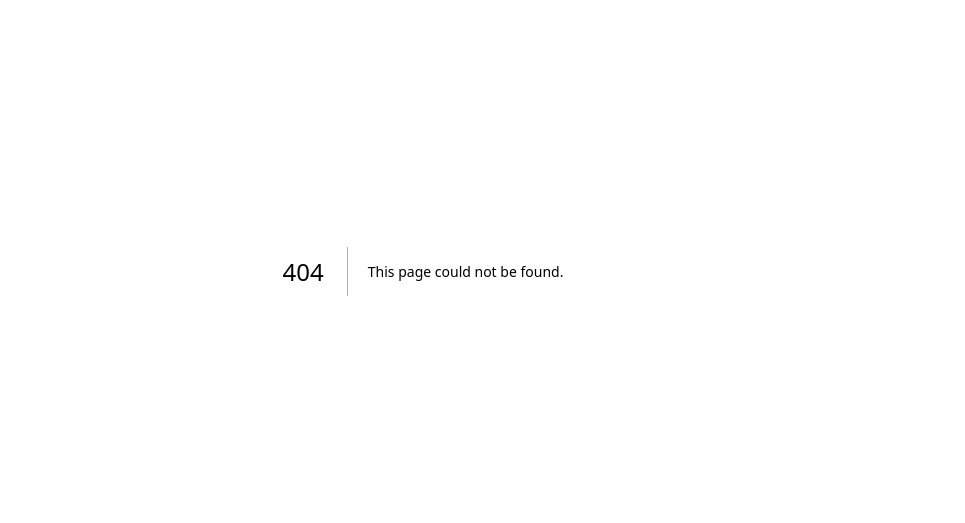
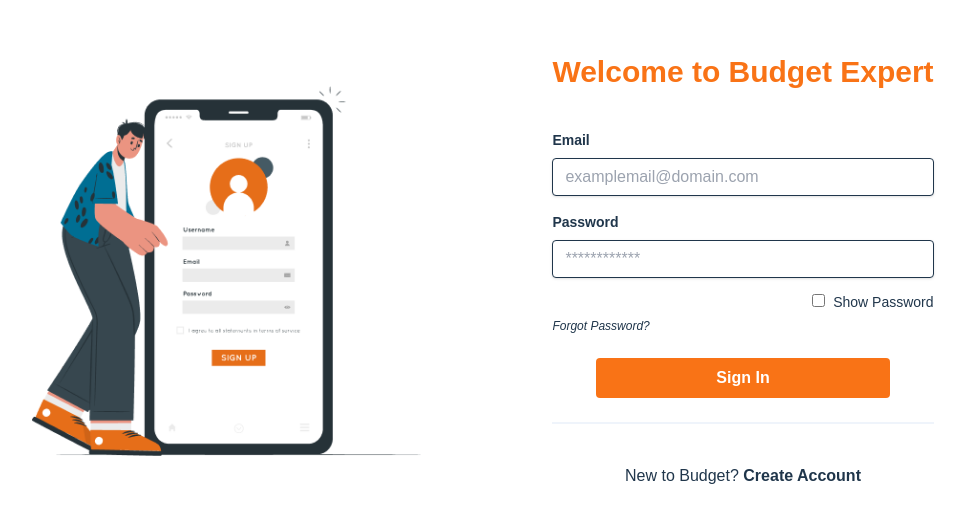
Before and after one commit to Sandeshstha0/Cap_frontend, a Next.js app: page /login in a window 1280 px wide. Before the commit this address had no page. Shown: the part 129-652 px from the top of the page, without its empty margins (217-1182 px from the left). Built offline with nearby package versions, Linux system fonts and the light colour scheme.

Commit message:
add login

```diff
--- a/src/Components/globalComponent/Admin/Sidebar/index.tsx
+++ b/src/Components/globalComponent/Admin/Sidebar/index.tsx
@@ -48,7 +48,7 @@ const menuGroups = [
           </svg>
         ),
         label: "Dashboard",
-        route: "/",
+        route: "/admin/dashboard",
 
       },
       {
@@ -79,8 +79,8 @@ const menuGroups = [
             />
           </svg>
         ),
-        label: "Applicants",
-        route: "/applicants",
+        label: "Manage User",
+        route: "/admin/manageuser",
 
       },
       {
--- a/src/Components/globalComponent/Landingpage/NavBar.tsx
+++ b/src/Components/globalComponent/Landingpage/NavBar.tsx
@@ -43,9 +43,11 @@ function Navbar() {
 
           {/* Button Section */}
           <div className="flex items-center space-x-4">
+           <Link href="/login">
             <button className="bg-[#facc15] text-gray-900 font-medium rounded-full px-6 py-2 hover:bg-yellow-500 transition duration-300">
               Login
             </button>
+            </Link>
           </div>
         </div>
 
--- /dev/null
+++ b/src/pages/admin/manageuser/index.tsx
@@ -0,0 +1,13 @@
+import DefaultLayout from '@/Components/globalComponent/Admin/Layouts/DefaultLayout'
+import Layout from '@/Components/globalComponent/Landingpage/MainLayout'
+import React from 'react'
+
+export default function index() {
+  return (
+<DefaultLayout>
+    <div>
+      Hello runche
+    </div>
+    </DefaultLayout>
+  )
+}
--- /dev/null
+++ b/src/pages/login/index.tsx
@@ -0,0 +1,93 @@
+import React, { useState } from 'react'
+
+export default function index() {
+    const [showPassword, setShowPassword] = useState(false);
+
+    const togglePasswordVisibility = () => {
+        setShowPassword(!showPassword);
+      };
+
+
+  return (
+
+
+
+
+
+
+    <div className="min-h-screen flex items-center justify-center bg-white text-primary">
+           <div className="w-full md:w-1/2 flex flex-col items-center space-y-50">
+          <img
+            src="/cuate.png"
+            className="rounded-lg w-100 max-w-md h-auto "
+            alt="login"
+          />
+          </div>
+
+        <form>
+          <div className='mb-10 text-center font-semibold text-orange-500 text-3xl'>
+            <h1>Welcome to Budget Expert</h1>
+          </div>
+          <div className="mb-4">
+            <label className="block text-gray-700 text-sm font-bold mb-2" htmlFor="email">
+              Email
+            </label>
+            <input
+              className="shadow appearance-none border rounded w-full py-2 px-3 text-gray-700 leading-tight focus:outline-none focus:shadow-outline"
+              id="email"
+              type="email"
+              placeholder="examplemail@domain.com"
+            />
+          </div>
+
+          <div className="mb-6">
+            <label className="block text-gray-700 text-sm font-bold mb-2" htmlFor="password">
+              Password
+            </label>
+            <input
+              className="shadow appearance-none border rounded w-full py-2 px-3 text-gray-700 mb-3 leading-tight focus:outline-none focus:shadow-outline"
+              id="password"
+              type={showPassword ? "text" : "password"} // Toggle type between text and password
+              placeholder="************"
+            />
+            <div className="text-right">
+              <input
+                type="checkbox"
+                id=""
+                className="mr-2 leading-tight"
+                checked={showPassword}
+                onChange={togglePasswordVisibility}
+              />
+              <label htmlFor="showPassword" className="text-sm text-gray-700">
+                Show Password
+              </label>
+            </div>
+            <p className="text-red-500 text-xs italic mt-1">Forgot Password?</p>
+          </div>
+
+<div className="text-center border-b-2 pb-6 border-gray">
+            <button
+              className="bg-orange-500 hover:bg-black  text-white font-bold py-2 px-30 rounded focus:outline-none focus:shadow-outline"
+              type="button"
+            >
+              Sign In
+            </button>
+          </div>
+
+
+          <p className="mt-10 text-center text-primary  ">
+          New to Budget?{' '}
+          <a href="/" className="text-primary text-left hover:text-secondary font-bold">
+            Create Account
+          </a>
+        </p>
+        </form>
+
+
+
+
+
+  </div>
+
+  )
+}
```
Also changed, not shown: public/cuate.png (added).
